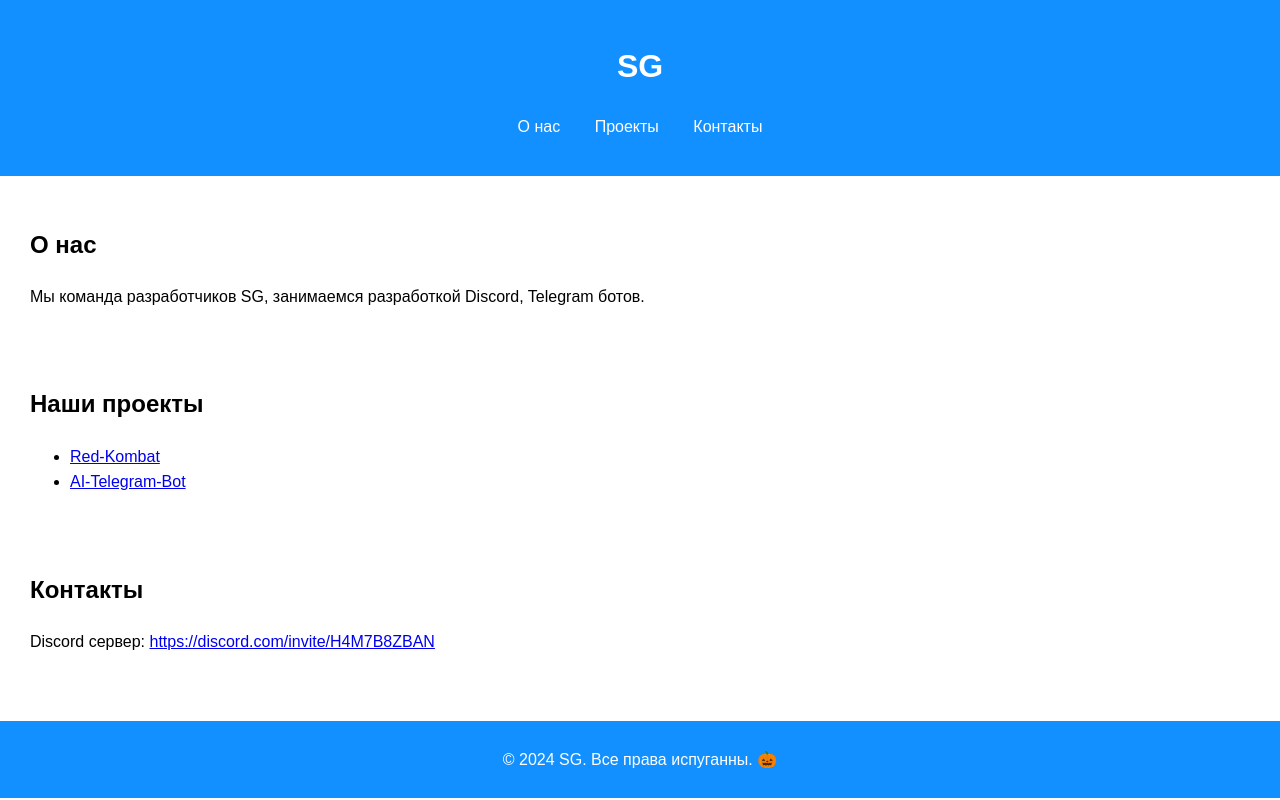
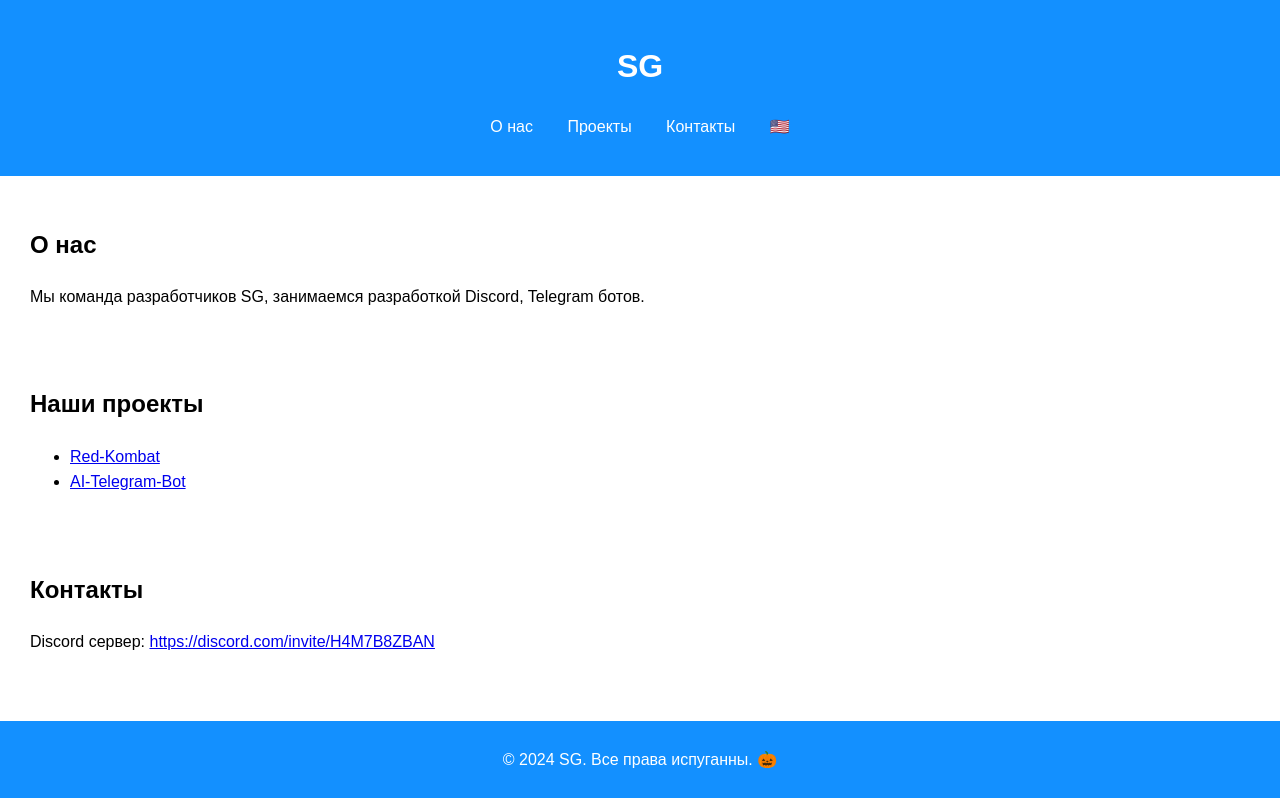
Before and after one commit to qqsg228/qqsg228.github.io, a plain HTML site: page index.html in a window 1280 px wide. Drawn offline with Linux system fonts and the light colour scheme.

Commit message:
Update index.html

```diff
--- a/index.html
+++ b/index.html
@@ -14,6 +14,7 @@
                    <li><a href="#about">О нас</a></li>
                    <li><a href="#projects">Проекты</a></li>
                    <li><a href="#contact">Контакты</a></li>
+                   <li><a href="https://qqsg228.github.io/en">🇺🇲</a></li>
                </ul>
            </nav>
        </header>
```
